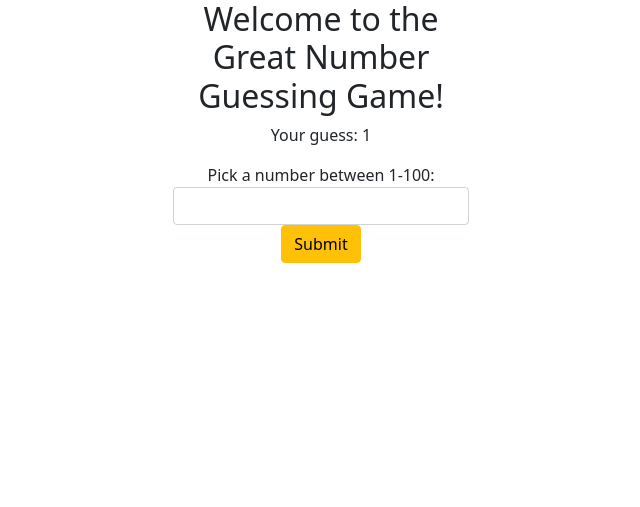
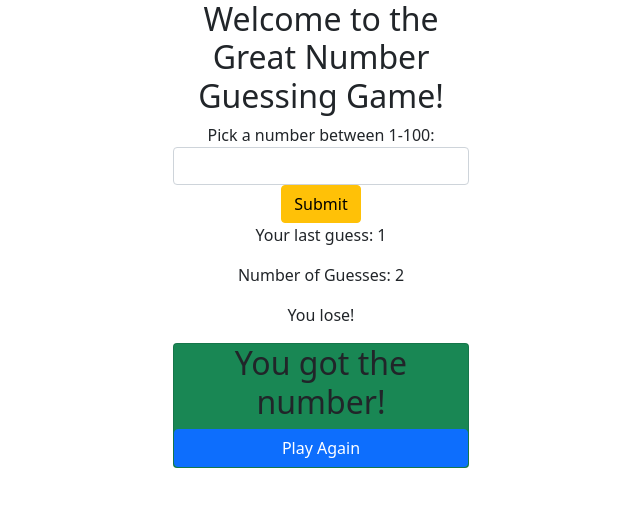
Before and after one commit to aschoch10/greatNumberGame, a Flask app: page / in a window 1280 px wide. Shown: the top 507 px of the page, without its empty margins (319-959 px from the left). Run offline with Flask 2, Linux system fonts and the light colour scheme; the visitor is signed in with stand-in values (Sample User, id 1).

Commit message:
session manipulation work

```diff
--- a/server.py
+++ b/server.py
@@ -1,3 +1,4 @@
+import random
 from flask import Flask, render_template, request, redirect, session
 app = Flask(__name__)
 app.secret_key = 'super, super secret key name'
@@ -5,13 +6,28 @@
 
 @app.route('/')
 def home():
+    if 'targetNumber' not in session:
+        session ['targetNumber'] = random.randint(1,100)
+    if 'count' not in session:
+        session['count'] = 0
+    else:
+        session['count'] += 1
+
     return render_template("index.html")
 
 @app.route('/submit', methods=['POST'])
 def create_user():
-    print("Succesful post")
-    print("post info: ", request.form)
-    session['number'] = request.form['number']
+    # print("Succesful post")
+    # print("post info: ", request.form)
+    session['number'] = int(request.form['number'])
+    target = session['targetNumber']
+    print("Target number is:", target)
+    session['count'] = 0
+    return redirect('/')
+
+@app.route('/reset')
+def reset():
+    session.clear()
     return redirect('/')
 
 
--- a/templates/index.html
+++ b/templates/index.html
@@ -10,13 +10,47 @@
 <body>
     <div class="container text-center w-25">
         <h2>Welcome to the Great Number Guessing Game!</h2>
-        <p>Your guess: {{session['number']}}</p>
 
         <form action="/submit" method="POST" class="form">
-            <label for="number">Pick a number between 1-100:</label>
+            <label for="guessNumber">Pick a number between 1-100:</label>
             <input type="text" name ="number" class="form-control">
             <button class="btn btn-warning">Submit</button>
         </form>
+
+        <p>Your last guess: {{session['number']}}</p>
+        <p>Number of Guesses: {{session['count']}}</p>
+
+        {% if 'done' in session: %}
+        <p>You lose!</p>
+        {% endif %}
+
+
+        {% if 'number' in session: %}
+            {% if session['number'] == session['targetNumber'] %}
+                <div class="card bg-success">
+                    <h2>You got the number!</h2>
+                    <a href="/reset" class="btn btn-primary">Play Again</a>
+                </div>
+                {% elif session['number'] > 2 %}
+                <div class="card bg-danger">
+                    <h2>Too many guesses, you lose</h2>
+                    <a href="/reset" class="btn btn-warning">Reset</a>
+
+                </div>
+
+            {% elif session['number'] < session['targetNumber'] %}
+                <div class="card bg-danger">
+                    <h2>Too Low!!!</h2>
+
+                </div>
+            {% else %}
+                <div class="card bg-danger">
+                    <h2>Too High!!!</h2>
+                </div>
+            {% endif %}
+        {% endif %}
+
+
     </div>
 </body>
 </html>
```
